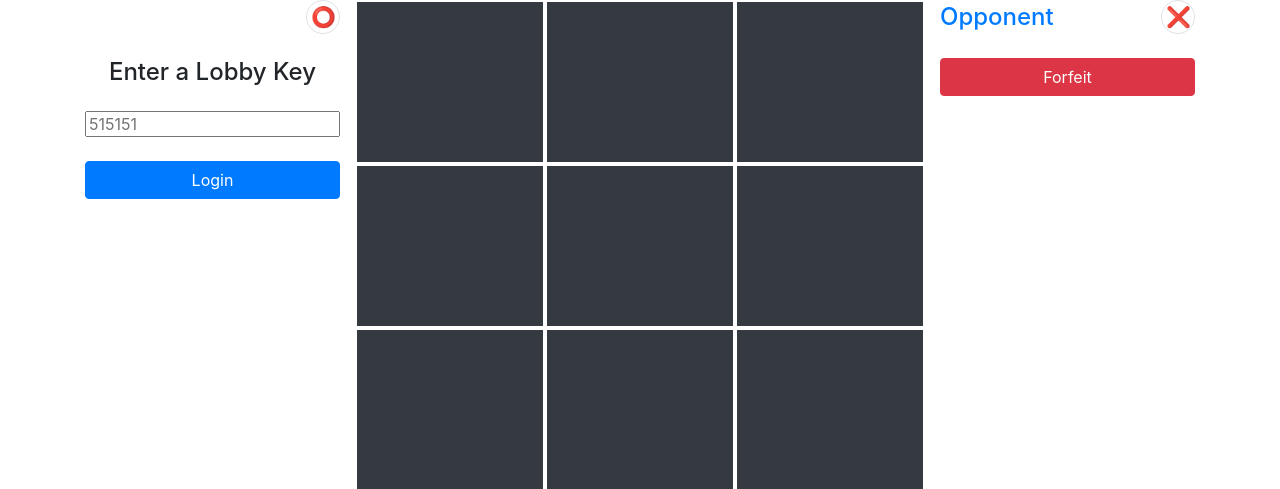
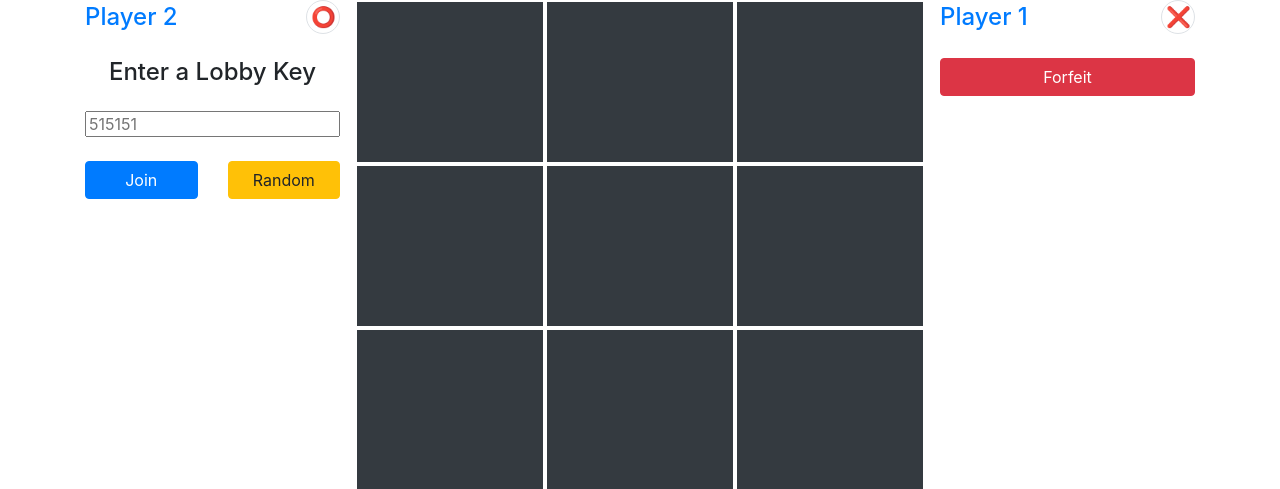
Before and after one commit to Endroe/webprog23_final, a PHP site: page /play.php in a window 1280 px wide. Shown: the part 56-545 px from the top of the page. Run offline with PHP 8.4, Linux system fonts and the light colour scheme.

Commit message:
Added "random lobby" button

```diff
--- a/js/game.js
+++ b/js/game.js
@@ -289,7 +289,17 @@ $(document).ready(function() {
   $('#alert-notloggedin').hide();
   $('#alert-roomNotAvailable').hide();
   $('#alert-duplicatePlayer').hide();
+
   $('#create-lobby-btn').click(function() {
+    createLobby();
+  });
+
+  $('#generate-lobby-key-btn').click(function() {
+    generateRandomKey();
+    createLobby();
+  });
+
+  function createLobby() {
     const lobby = $('#lobby-key-input').val();
 
     // Hide helpers.
@@ -315,8 +325,16 @@ $(document).ready(function() {
 
     $('#game-board').show();
     initializeGame();
+  }
 
-  });
+  function generateRandomKey() {
+    const min = 100000;
+    const max = 999999;
+    const randomKey = Math.floor(Math.random() * (max - min + 1)) + min;
+    $('#lobby-key-input').val(randomKey);
+  }
+
+
   // Calls the leavingPlayer function
   $('#leave-game-btn').click(function() {
     // Call the handlePlayerLeave function
@@ -383,7 +401,7 @@ function initializeGame() {
     }
     $('#gameStatusIndicator').show();
     $('#leave-game-btn').show();
-    $('#lobby-creation').hide();
+    // $('#lobby-creation').hide();
     stopAnimation = true;
     startPolling(); // Start the polling for live updates
   });
--- a/play.php
+++ b/play.php
@@ -5,7 +5,7 @@
 
         <div class="col-md-3 col-lg-3">
             <h4 class="d-flex justify-content-between align-items-center mb-3">
-                <span id="player2title" class="text-primary"></span>
+                <span id="player2title" class="text-primary">Player 2</span>
                 <span class="badge d-flex align-items-center p-1 pe-2 text-secondary-emphasis bg-danger-subtle border border-danger-subtle rounded-pill">
                     <div id='player2emoji' class="rounded-circle me-1 emoji">⭕</div>
                 </span>
@@ -25,7 +25,14 @@
                 <div id="alert-roomNotAvailable">Sorry, that lobby is not available.</div>
             </div>
             <div class="justify-content-center mt-4">
-                <button class="btn btn-primary w-100" id="create-lobby-btn">Login</button>
+                <div class="row">
+                    <div class="col-md-6">
+                        <button class="btn btn-primary w-100" id="create-lobby-btn">Join</button>
+                    </div>
+                    <div class="col-md-6">
+                        <button class="btn btn-warning w-100" id="generate-lobby-key-btn">Random</button>
+                    </div>
+                </div>
             </div>
         </div>
 
@@ -50,7 +57,7 @@
 
         <div class="col-md-3 col-lg-3">
             <h4 class="d-flex justify-content-between align-items-center mb-3">
-                <span id="player1title" class="text-primary">Opponent</span>
+                <span id="player1title" class="text-primary">Player 1</span>
                 <span class="badge d-flex align-items-center p-1 pe-2 text-secondary-emphasis bg-danger-subtle border border-danger-subtle rounded-pill">
                     <div id='player1emoji' class="rounded-circle me-1 emoji">❌</div>
                 </span>
```
Also changed, not shown: scores/highscores.json (+1 -1 lines).
